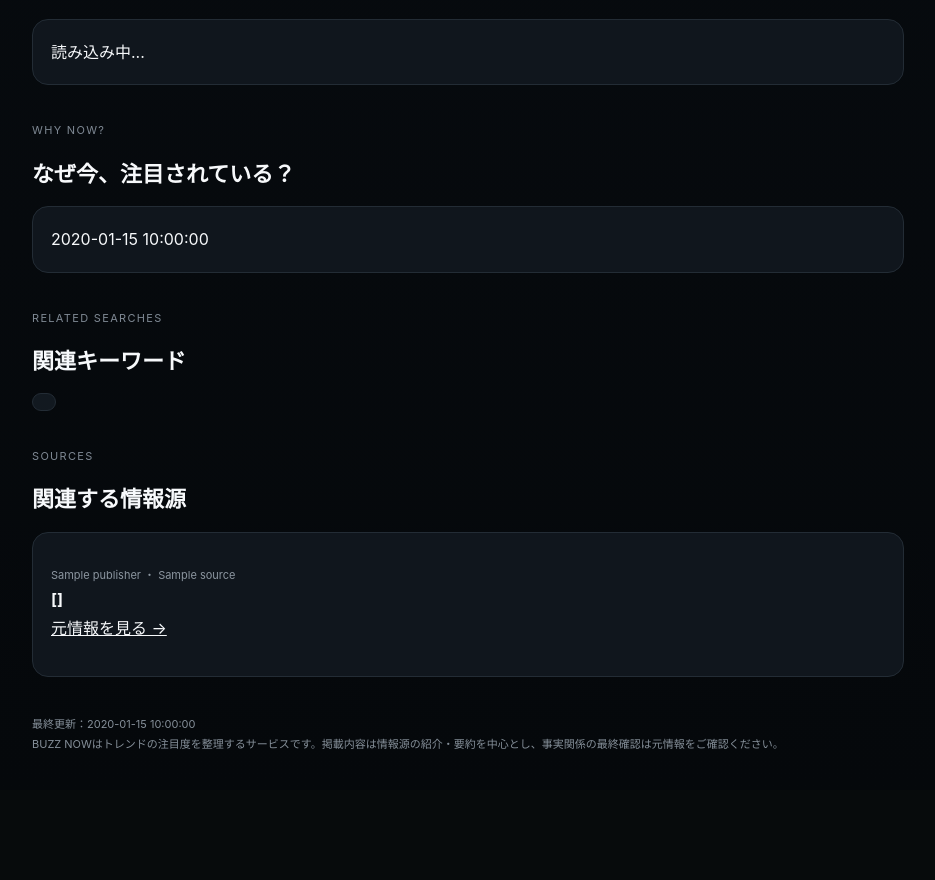
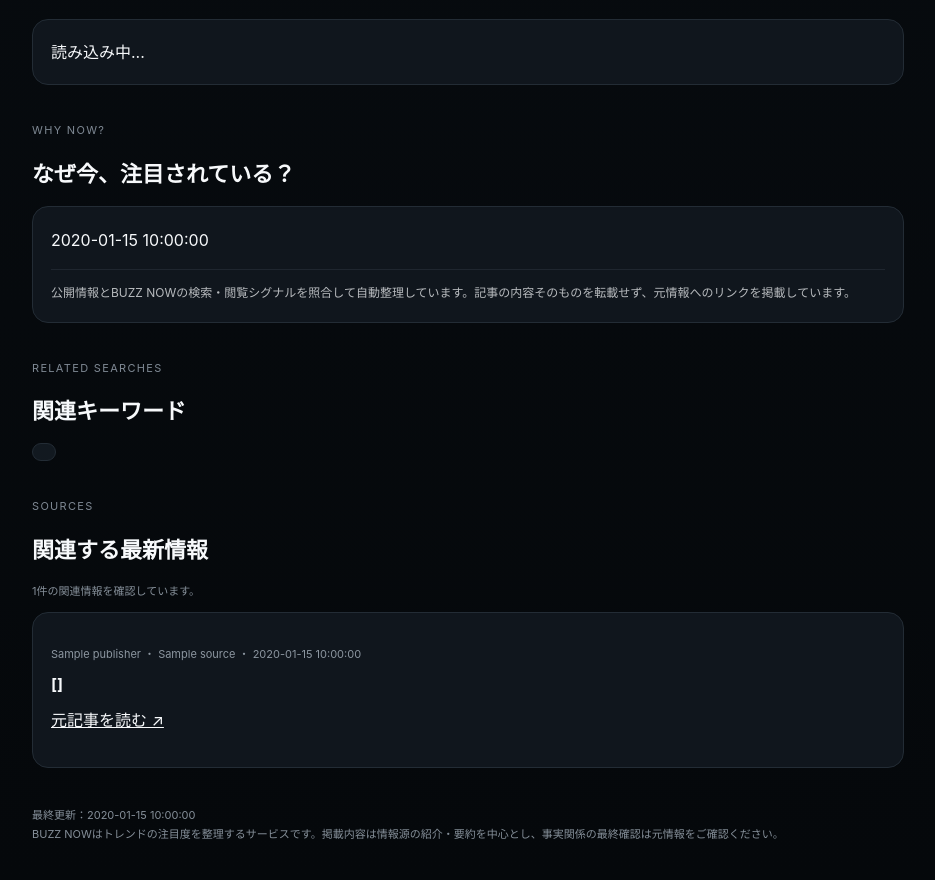
Before and after one commit to yamamotoyama2811365-pixel/buzz-now, a Python web app: template templates/trend.html in a window 1280 px wide. Shown: the part 2367-3247 px from the top of the page, without its empty margins (172-1107 px from the left). Before the commit the page ends 3116 px from the top, so only its background shows below. Run offline with Jinja, Linux system fonts and the light colour scheme; the template is opened without the code that fills it: most values are stand-ins (such as "Sample title", 1, 10 or a date in 2020).

Commit message:
Update trend.html

```diff
--- a/templates/trend.html
+++ b/templates/trend.html
@@ -148,7 +148,14 @@
     <section class="section">
       <div class="kicker">WHY NOW?</div>
       <h2>なぜ今、注目されている？</h2>
-      <div class="card">{{ trend['why_now'] }}</div>
+      <div class="card why-now-card">
+        <p style="margin:0;line-height:1.9;">{{ trend['why_now'] }}</p>
+        {% if sources %}
+        <div style="margin-top:14px;padding-top:12px;border-top:1px solid rgba(148,163,184,.16);font-size:12px;opacity:.72;">
+          公開情報とBUZZ NOWの検索・閲覧シグナルを照合して自動整理しています。記事の内容そのものを転載せず、元情報へのリンクを掲載しています。
+        </div>
+        {% endif %}
+      </div>
     </section>
 
     <section class="section">
@@ -165,16 +172,17 @@
 
     <section class="section">
       <div class="kicker">SOURCES</div>
-      <h2>関連する情報源</h2>
+      <h2>関連する最新情報</h2>
+      {% if sources %}<div class="notice" style="margin-bottom:10px;">{{ sources|length }}件の関連情報を確認しています。</div>{% endif %}
       <div class="card">
       {% for s in sources %}
-        <div class="source">
-          <div class="pub">{{ s['publisher'] }} ・ {{ s['source_label'] }}</div>
-          <strong>{{ s['title'] }}</strong><br>
-          <a href="{{ s['url'] }}" target="_blank" rel="noopener noreferrer">元情報を見る →</a>
-        </div>
+        <article class="source" style="padding:14px 0;{% if not loop.last %}border-bottom:1px solid rgba(148,163,184,.14);{% endif %}">
+          <div class="pub" style="margin-bottom:7px;">{{ s['publisher'] }} ・ {{ s['source_label'] }}{% if s['published_at'] %} ・ {{ s['published_at'] }}{% endif %}</div>
+          <strong style="display:block;line-height:1.65;margin-bottom:8px;">{{ s['title'] }}</strong>
+          <a href="{{ s['url'] }}" target="_blank" rel="nofollow noopener noreferrer">元記事を読む ↗</a>
+        </article>
       {% else %}
-        <div class="notice">現在、掲載可能な情報源を確認中です。BUZZ NOWでは記事本文の転載を行わず、元情報へのリンクを中心に表示します。</div>
+        <div class="notice">関連する公開情報を自動収集中です。十分な情報源が確認できるまでは、推測で理由を作らず「分析中」として扱います。</div>
       {% endfor %}
       </div>
     </section>
```
